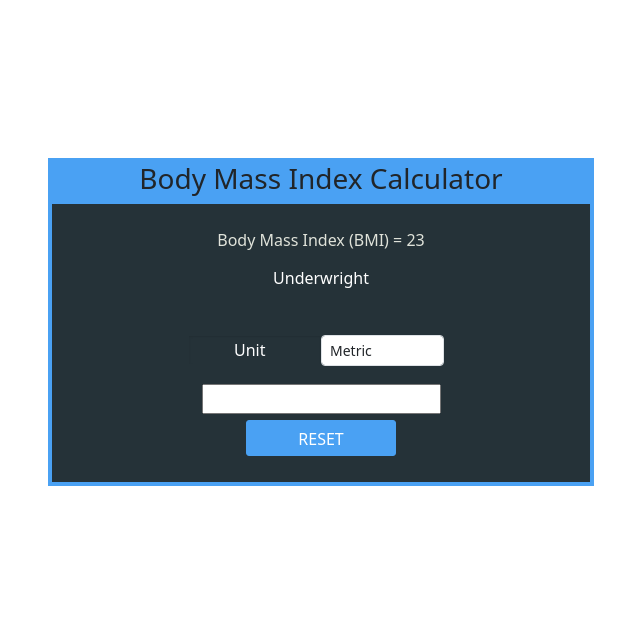
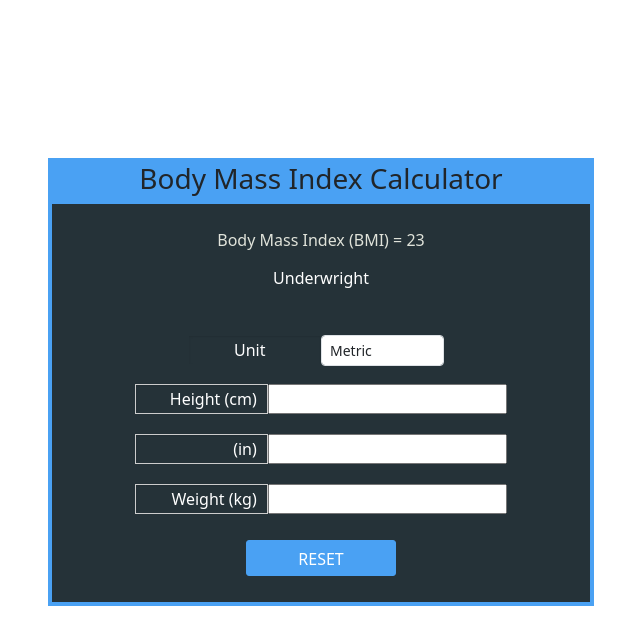
Before and after one commit to Harry8679/BMI-Calculator, a React (Create React App) app: page / in a window 1280 px wide. Shown: the top 644 px of the page, without its empty margins (319-959 px from the left). Built offline with nearby package versions, Linux system fonts and the light colour scheme.

Commit message:
Input Form Component imported in Bmi Calculator Component

```diff
--- a/src/components/BmiCalculator.js
+++ b/src/components/BmiCalculator.js
@@ -1,6 +1,8 @@
 import React from 'react'
+import FormInput from './FormInput';
 
 const BmiCalculator = () => {
+  const onChangeInput = (e) => {};
   return (
     <div className='bmi-inputs'>
       <div className='input-fields'>
@@ -13,7 +15,9 @@ const BmiCalculator = () => {
                 </select>
             </div>
         </div>
-        <input type="text" />
+        <FormInput type='text' name='heightCount' title={`Height (cm)`} value='' onChange={onChangeInput} />
+        <FormInput type='text' name='inchesCount' title={` (in)`} value='' onChange={onChangeInput} />
+        <FormInput type='text' name='weightCount' title={`Weight (kg)`} value='' onChange={onChangeInput} />
       </div>
 
       <button className='button' type='submit'>Reset</button>
```
